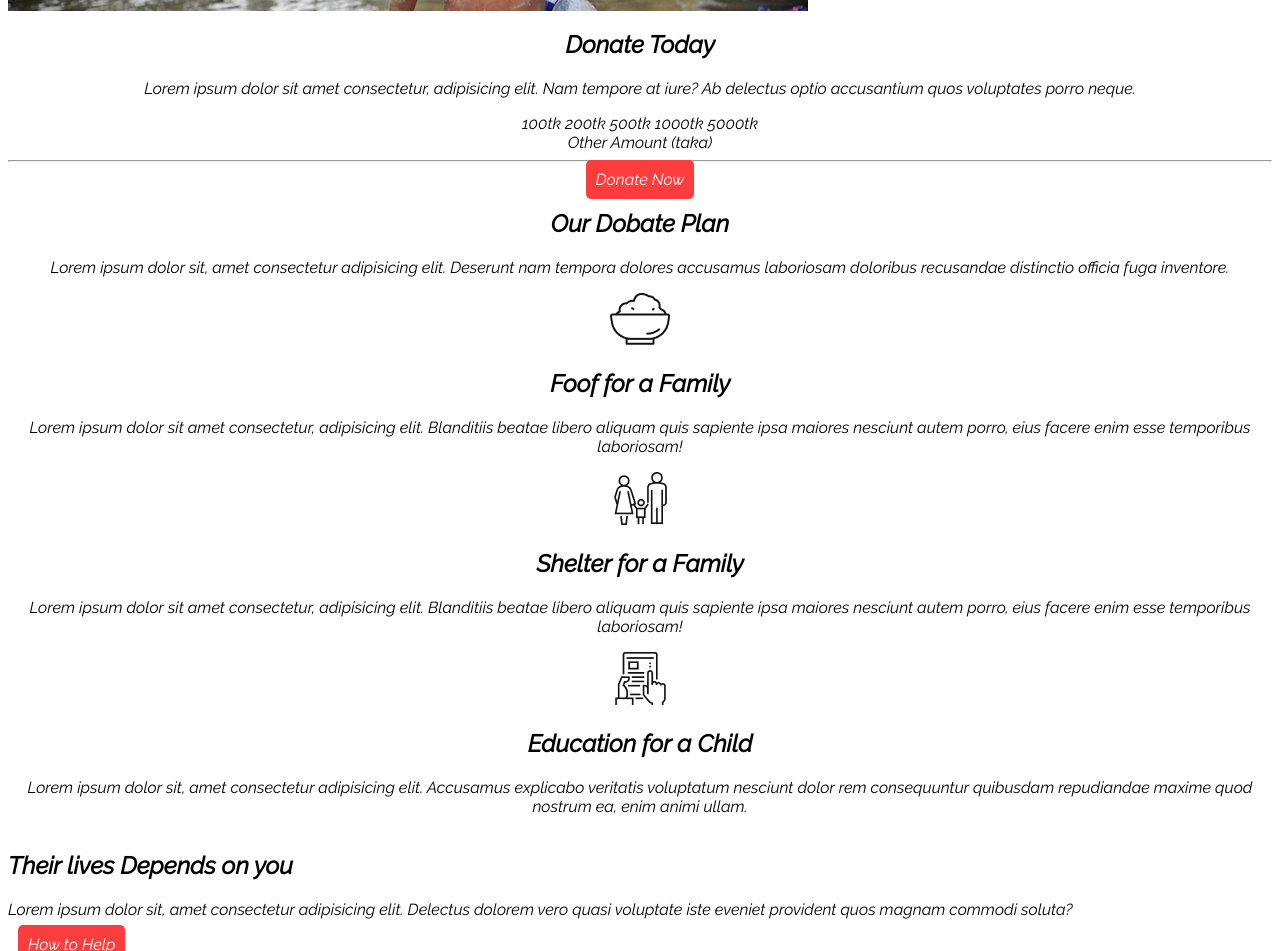
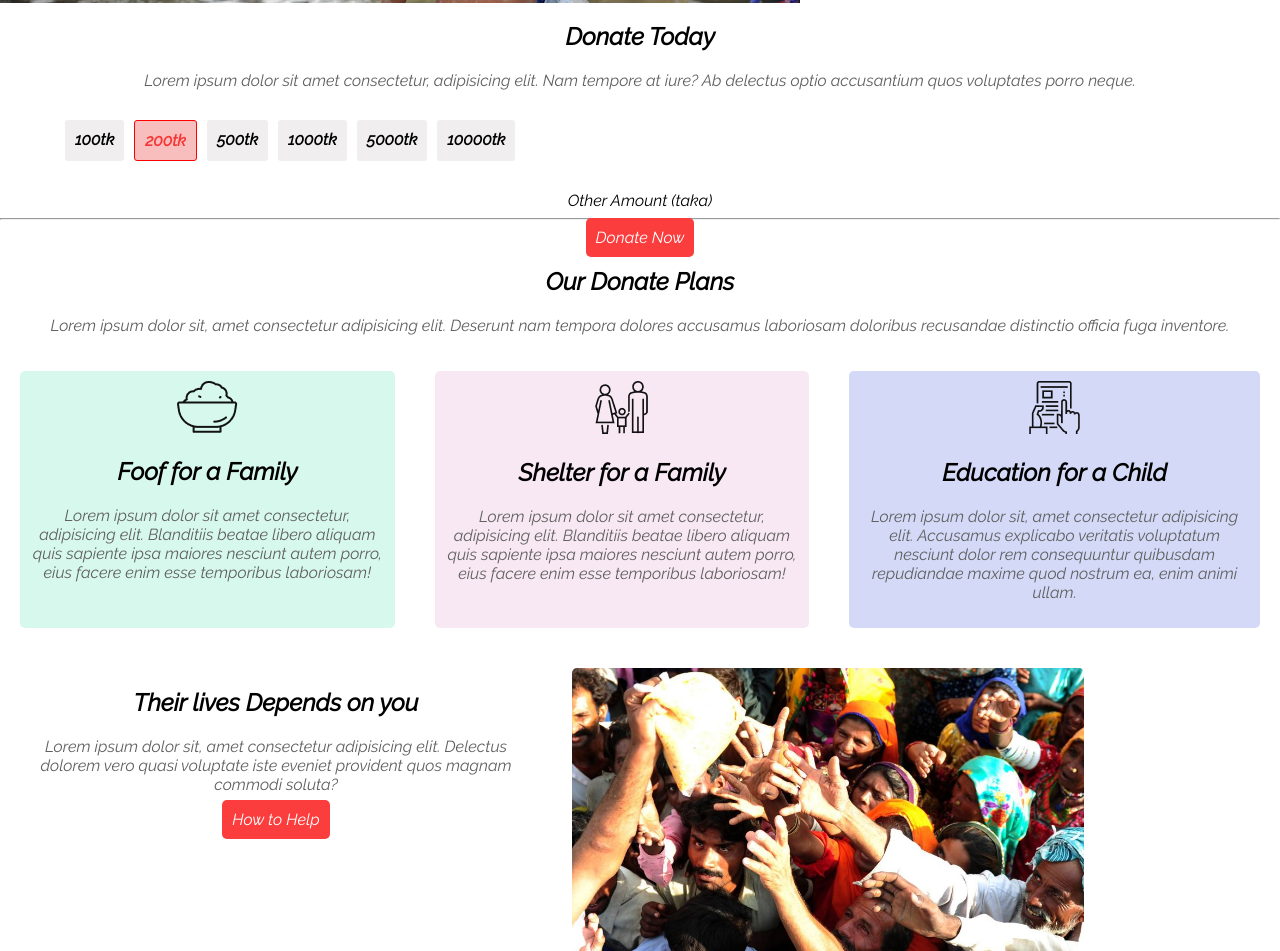
Before and after one commit to humayon-is-on/first-assignment, a plain HTML site: page index.html in a window 1280 px wide. Shown: the part 300-1251 px from the top of the page. Drawn offline with Linux system fonts and the light colour scheme.

Commit message:
basic updated

```diff
--- a/index.html
+++ b/index.html
@@ -13,7 +13,7 @@
 
 </head>
 
-<body>
+<body class="all-center">
     <section class="head all-center ">
         <h1>Lorem ipsum dolor sit amet consectetur adipisicing.</h1>
 
@@ -23,53 +23,67 @@
         <p>Lorem ipsum dolor sit amet consectetur, adipisicing elit. Nam tempore at iure? Ab delectus optio accusantium quos voluptates porro neque.
 
         </p>
-
-        100tk <span>200tk</span> 500tk 1000tk 5000tk <br> Other Amount (taka)
+        <ul>
+            <li> <b> 100tk </b></li>
+            <li id="tk200"> <b> 200tk</b> </li>
+            <li> <b> 500tk</b></li>
+            <li> <b> 1000tk</b></li>
+            <li> <b>5000tk</b></li>
+            <li> <b> 10000tk</b></li>
+        </ul>
+        Other Amount (taka)
         <hr>
         <a class="btn" target="_blank" href="http:">Donate Now</a>
     </section>
-    <section class="all-center">
-        <h1>Our Dobate Plan</h1>
+    <section class="all-center ">
+        <h1>Our Donate Plans</h1>
         <p>Lorem ipsum dolor sit, amet consectetur adipisicing elit. Deserunt nam tempora dolores accusamus laboriosam doloribus recusandae distinctio officia fuga inventore.</p>
-        <div>
+        <div class="sec2 all-center">
+            <div id="sec2-div1">
                 <img src="pics/food.png" alt="">
                 <h2>Foof for a Family</h2>
                 <p>Lorem ipsum dolor sit amet consectetur, adipisicing elit. Blanditiis beatae libero aliquam quis sapiente ipsa maiores nesciunt autem porro, eius facere enim esse temporibus laboriosam!</p>
             </div>
-        <div>
+            <div id="sec2-div2">
                 <img src="pics/shelter.png" alt="">
                 <h2>Shelter for a Family</h2>
                 <p>Lorem ipsum dolor sit amet consectetur, adipisicing elit. Blanditiis beatae libero aliquam quis sapiente ipsa maiores nesciunt autem porro, eius facere enim esse temporibus laboriosam!</p>
             </div>
-        <div>
+            <div id="sec2-div3">
                 <img src="pics/Frame-1.png" alt="">
                 <h2> Education for a Child</h2>
                 <p>Lorem ipsum dolor sit, amet consectetur adipisicing elit. Accusamus explicabo veritatis voluptatum nesciunt dolor rem consequuntur quibusdam repudiandae maxime quod nostrum ea, enim animi ullam.</p>
 
             </div>
+        </div>
     </section>
-    <section>
-        <div>
+    <section class="sec3">
+        <div class="sec3-divs">
             <h1>Their lives Depends on you</h1>
             <p>Lorem ipsum dolor sit, amet consectetur adipisicing elit. Delectus dolorem vero quasi voluptate iste eveniet provident quos magnam commodi soluta?</p>
             <a class="btn" target="_blank" href="http:">How to Help</a>
         </div>
-        <div>
-            <img src="pics/donation0.jpg" alt="">
-        </div>
+
+        <img class="sec3-divs" src="pics/donation0.jpg" alt="">
+
     </section>
-    <section>
-        <div>
-            <img src="pics/donation9.jpg" alt="">
-        </div>
-        <div>
+    <section class="sec3 all-center">
+
+        <img class="sec3-divs" src="pics/donation9.jpg" alt="">
+
+        <div class="sec3-divs">
             <h1>Their houses Depends on you</h1>
             <p>Lorem ipsum dolor sit, amet consectetur adipisicing elit. Delectus dolorem vero quasi voluptate iste eveniet provident quos magnam commodi soluta?</p>
             <a class="btn" target="_blank" href="http:">How to Help</a>
         </div>
     </section>
-    <section>
-
+    <section class="all-center">
+        <h1>Share Ideas to Help</h1>
+        <p>Lorem ipsum dolor, sit amet consectetur adipisicing elit. Obcaecati eos odio id, consectetur ad adipisci?</p>
+        <div class="idea-sharing">
+            <input type="message" placeholder="Share your helpfull ideas">
+            <a class="btn" href="">Send Us</a>
+        </div>
     </section>
 
 </body>
--- a/style.css
+++ b/style.css
@@ -1,6 +1,10 @@
 body {
     font-family: 'Mukta', sans-serif;
     font-family: 'Raleway', sans-serif;
+    margin: 0;
+    padding: 0;
+    width: 100%;
+    align-items: center;
 }
 
 .all-center {
@@ -9,9 +13,27 @@ body {
     justify-content: center;
 }
 
-.taka {
+p {
+    color: rgb(96, 96, 96);
+}
+
+ul {
     display: flex;
-    white-space: 30px;
+    margin: 20px;
+    list-style: none;
+}
+
+ul li {
+    padding: 10px;
+    margin: 10px 5px;
+    background-color: #f0eeee;
+    border-radius: 3px;
+}
+
+#tk200 {
+    background-color: rgb(248, 189, 189);
+    color: rgb(248, 53, 53);
+    border: 1px solid red;
 }
 
 .btn {
@@ -31,8 +53,56 @@ body {
     font-weight: 100px;
 }
 
+.sec2 {
+    display: flex;
+}
+
+.pad-mar2 {
+    margin: 20px;
+    padding: 5px;
+    border-radius: 5px;
+}
+
+#sec2-div1 {
+    background-color: rgb(215, 248, 236);
+    border-radius: 5px;
+    padding: 10px;
+    margin: 20px;
+}
+
+#sec2-div2 {
+    background-color: rgb(248, 232, 244);
+    border-radius: 5px;
+    padding: 10px;
+    margin: 20px;
+}
+
+#sec2-div3 {
+    background-color: rgb(211, 217, 247);
+    border-radius: 5px;
+    padding: 10px;
+    margin: 20px;
+}
+
+.sec3 {
+    display: flex;
+}
+
+.sec3-divs {
+    width: 40%;
+    margin: 20px;
+    border-radius: 5px;
+}
+
+.idea-sharing {
+    background-color: rgb(239, 239, 190);
+    height: 100px;
+    width: 50%;
+    border-radius: 10px;
+}
+
 footer {
-    height: 100px;
+    height: 150px;
     background-color: rgb(20, 20, 35);
     color: rgb(255, 255, 255);
 }
```
Lines whose indentation alone changed are shown as unchanged.
